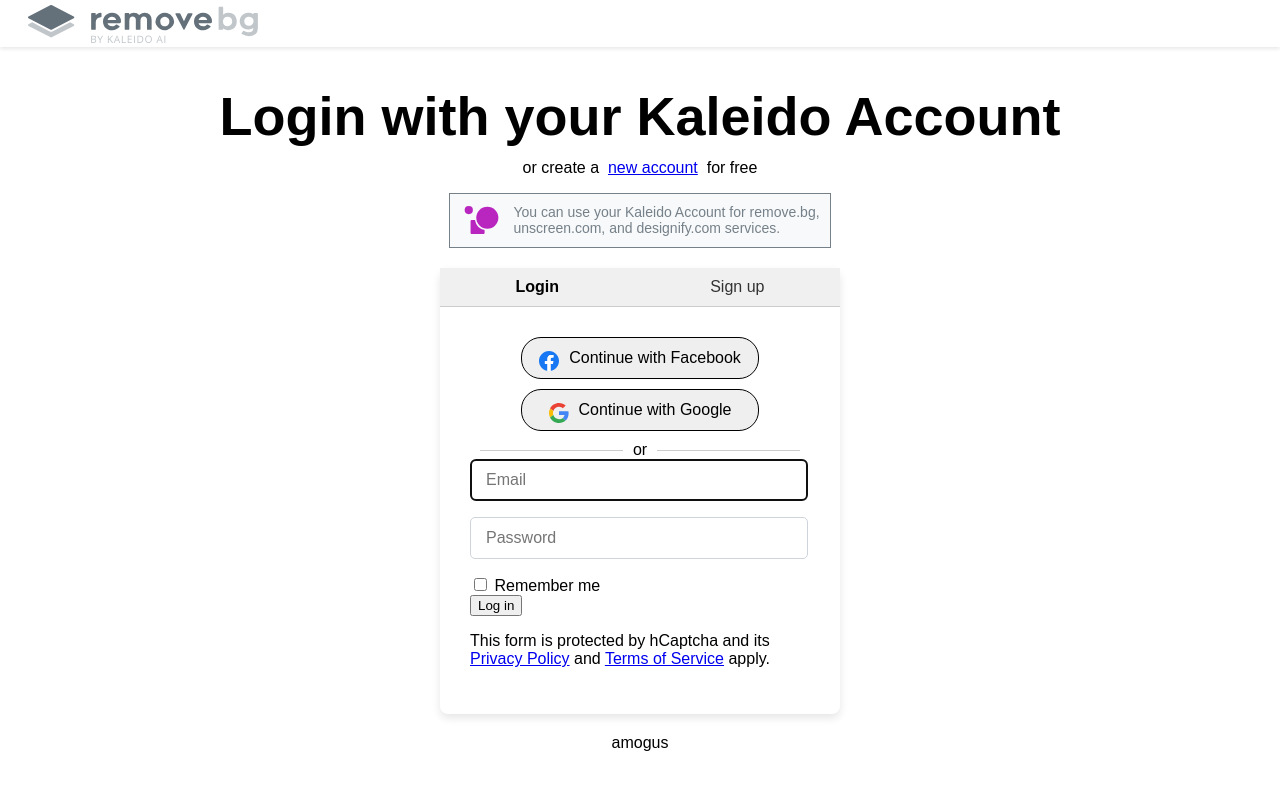
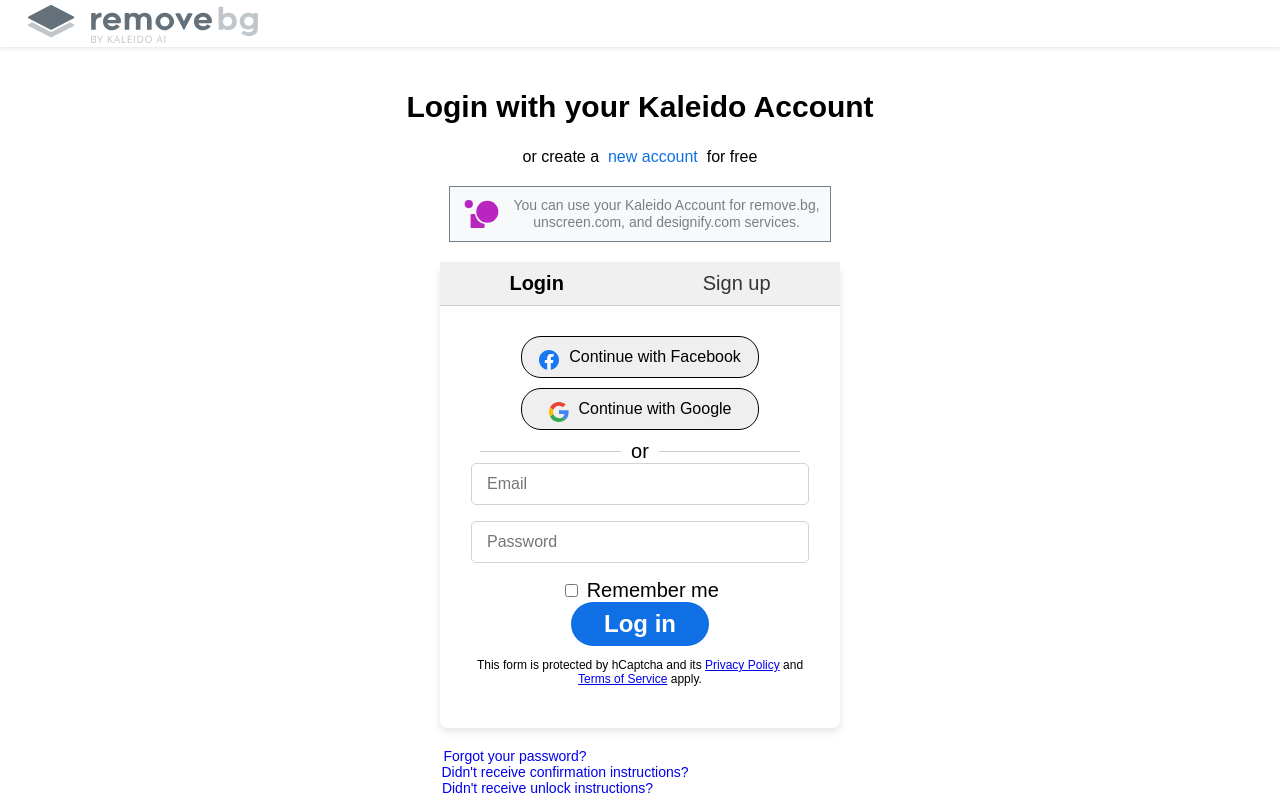
Before and after one commit to Phiravit/remove-bg-clone, a plain HTML site: page text.html in a window 1280 px wide. Drawn offline with Linux system fonts and the light colour scheme.

Commit message:
updated sssss

```diff
--- a/style/nav.css
+++ b/style/nav.css
@@ -212,9 +212,9 @@ li {
 
   .dropbtn {
     display: flex !important;
-    color: white;
+    color: black;
     padding: 16px;
-    font-size: 16px;
+    font-size: 40px;
     border: none;
     cursor: pointer;
   }
--- a/test.css
+++ b/test.css
@@ -1,7 +1,69 @@
-body {
-    font-family: Arial, sans-serif;
+body,
+html {
+    margin: 0;
+    font-family: sans-serif, -apple-system, BlinkMacSystemFont;
+}
+
+.head-element {
+    text-align: center;
+    padding: 0 20px;
+    width: auto;
+    height: 53px;
+    margin-top: 7%;
+    font-size: 1.25em;
+}
+
+a img {
+    width: 230px;
+}
+
+.choice a {
+    color: #0F70E6;
+    text-decoration: none;
+}
+
+.custom-link img {
+    margin-top: 5px;
+}
+
+.btn-upload {
+    border: 1px solid transparent;
+    border-radius: 9999px;
+    font-weight: bold;
+    display: inline-flex;
+    align-items: center;
+    justify-content: center;
+    padding: 10px 32px;
+    height: 44px;
+    background-color: #0F70E6;
+    font-size: 24px;
+    text-decoration: none;
+    color: #FFFFFF;
+}
+
+.custom-container {
+    display: flex;
+    align-items: center;
+    padding: 10px;
+    /* Set the desired padding */
+    background-color: #F7F9FA;
+    border: 1px solid #768089;
+}
+
+.custom-container img {
+    width: 43px;
+    height: 28px;
+    margin-right: 10px;
+}
+
+.custom-container p {
+    color: #768089;
+    font-size: 14px;
+    /* Set the desired font size */
+    line-height: 1.2;
     margin: 0;
 }
+
 
 .card {
     border-radius: 8px;
@@ -42,7 +104,9 @@ body {
 
 
 .btn {
-    display: inline-block;
+    display: flex;
+    align-items: center;
+    justify-content: center;
     font-weight: 400;
     text-align: center;
     white-space: nowrap;
@@ -52,15 +116,32 @@ body {
     line-height: 1.5;
     border-radius: 5px;
     border: 1px solid;
+    width: 70%;
+    max-width: 300px;
+    margin: 0 auto;
+}
+
+.btn img {
+    margin-right: 10px;
+    width: 20px;
+}
+
+.img-logo,
+.img-logo-fb {
+    display: inline-block;
+}
+
+.oauth-login-button {
+    text-align: center;
 }
 
 .btn-login {
-    background-color: #ffffff;
-    color: #000000;
+    border-radius: 20px;
+    margin-bottom: 10px;
 }
 
-.oauth-login-button {
-    width: 100%;
+.btn-login img {
+    margin-bottom: -5px;
 }
 
 .d-flex {
@@ -83,7 +164,7 @@ body {
 }
 
 .form-control {
-    width: 75%;
+    width: 90%;
     padding: 8px 15px;
     font-size: 1rem;
     line-height: 1.5;
@@ -93,10 +174,64 @@ body {
     border-radius: 5px;
 }
 
-.img-logo {
-    width: 20px;
+.choice {
+    font-size: 16px;
 }
-.img-logo-fb {
-    width: 30px;
-    justify-content: center;
+
+.custom-container p {
+    font-size: 14px;
 }
+
+.txt-ctm {
+    font-size: 12px;
+}
+
+.under-card {
+    font-size: 14px;
+}
+
+.under-card a {text-decoration: none;}
+.under-card1 {
+    margin-right: 250px;
+}
+
+.under-card2 {
+    margin-right: 150px;
+}
+
+.under-card3 {
+    margin-right: 185px;
+}
+
+@media (max-width: 440px) {
+    .under-card {
+       display: none;
+    }
+}
+
+@media (max-width: 720px) {
+    .head-element {
+       margin-top: 15%;
+    }
+}
+
+
+.main-footer {
+    background-color: #f8f9fa; /* Adjust the color as needed */
+    padding: 20px 0;
+}
+
+.container {
+    max-width: 1200px;
+    margin: 0 auto;
+}
+
+.row {
+    display: flex;
+    flex-wrap: wrap;
+    justify-content: space-between;
+}
+
+.col-lg {
+    flex: 1;
+}
--- a/text.html
+++ b/text.html
@@ -5,203 +5,16 @@
     <meta charset="UTF-8">
     <meta name="viewport" content="width=device-width, initial-scale=1.0">
     <title>Remove Background</title>
-    <!-- <link rel="stylesheet" href="./style/login.css"> -->
+    <link rel="stylesheet" href="./test.css   ">
     <link rel="stylesheet" href="./style/nav.css">
     <link href="https://fonts.googleapis.com/css?family=Poppins" rel="stylesheet">
     <link href="https://fonts.googleapis.com/css?family=Open Sans" rel="stylesheet">
     <link rel="icon" type="image/x-icon" href="./img/logo2.png">
-    <style>
-        body,
-        html {
-            margin: 0;
-            font-family: sans-serif, -apple-system, BlinkMacSystemFont;
-        }
 
-        /* .first-div {
-        margin-top: 2px;
-        margin-bottom: 2px;
-        margin-left: auto;
-        margin-right: auto;
-        display: flex;
-        align-items: center;
-    } */
-        /*
-    .centering {
-        margin-top: 0.5rem;
-        display: flex;
-        align-items: center;
-    } */
-
-        .head-element {
-            display: flex;
-            margin-left: auto;
-            margin-right: auto;
-            justify-content: center;
-            align-items: center;
-            padding: 0 20px;
-            width: auto;
-            height: 53px;
-            margin-top: 7%;
-            font-size: 28px;
-        }
-
-        a img {
-            width: 230px;
-        }
-
-        p .center a {
-            color: blue;
-        }
-
-        .custom-link img {
-            margin-top: 5px;
-        }
-
-
-
-        .custom-container {
-            display: flex;
-            align-items: center;
-            padding: 10px;
-            /* Set the desired padding */
-            background-color: #F7F9FA;
-            border: 1px solid #768089;
-        }
-
-        .custom-container img {
-            width: 43px;
-            height: 28px;
-            margin-right: 10px;
-        }
-
-        .custom-container p {
-            color: #768089;
-            font-size: 14px;
-            /* Set the desired font size */
-            line-height: 1.2;
-            margin: 0;
-        }
-
-
-        .card {
-            border-radius: 8px;
-            box-shadow: 0 4px 8px rgba(0, 0, 0, 0.1);
-            margin: 20px auto;
-            max-width: 400px;
-        }
-
-        .card-body {
-            padding: 30px;
-        }
-
-        .nav {
-            list-style: none;
-            padding: 0;
-            margin: 0;
-        }
-
-        .nav-card-tabs {
-            display: flex;
-            justify-content: space-around;
-            background-color: #f0f0f0;
-            border-bottom: 1px solid #ccc;
-            padding: 10px 0;
-        }
-
-        .nav-link {
-            text-decoration: none;
-            color: #333;
-            padding: 10px 15px;
-            border-radius: 5px;
-        }
-
-        .nav-link.active {
-            color: #000000;
-            font-weight: bold;
-        }
-
-
-        .btn {
-            display: flex;
-            align-items: center;
-            justify-content: center;
-            font-weight: 400;
-            text-align: center;
-            white-space: nowrap;
-            border: 1px solid transparent;
-            padding: 8px 15px;
-            font-size: 1rem;
-            line-height: 1.5;
-            border-radius: 5px;
-            border: 1px solid;
-            width: 70%;
-            max-width: 300px;
-            margin: 0 auto;
-        }
-
-        .btn img {
-            margin-right: 10px;
-            width: 20px;
-        }
-
-        .img-logo,
-        .img-logo-fb {
-            display: inline-block;
-        }
-
-        .oauth-login-button {
-            text-align: center;
-        }
-
-        .btn-login {
-            border-radius: 20px;
-            margin-bottom: 10px;
-        }
-
-        .btn-login img {
-            margin-bottom: -5px;
-        }
-
-        .d-flex {
-            display: flex;
-            justify-content: space-between;
-            align-items: center;
-        }
-
-        .hr {
-            border: 0;
-            height: 1px;
-            background-color: #ccc;
-            flex-grow: 1;
-            margin: 0 10px;
-        }
-
-
-        .form-group {
-            margin-bottom: 1rem;
-        }
-
-        .form-control {
-            width: 90%;
-            padding: 8px 15px;
-            font-size: 1rem;
-            line-height: 1.5;
-            color: #495057;
-            background-color: #fff;
-            border: 1px solid #ced4da;
-            border-radius: 5px;
-        }
-
-        @media only screen and (min-width: 600px) {
-
-            .head-element {
-                font-size: 36px;
-            }
-        }
-    </style>
 </head>
 
 <body>
+    <main>
         <div class="prism">
             <nav class="headingrule" id="navbar">
                 <div class="first-div">
@@ -218,18 +31,17 @@
         <div class="header">
             <div class="head-element">
                 <h2>Login with your Kaleido Account</h2>
-        </div>
-        <p class="center">or create a &nbsp;<a href="#">new account</a>&nbsp; for free</p>
-    </div>
+                <p class="center">
+                    <span class="choice">or create a &nbsp;<a href="#">new account</a>&nbsp; for free</span>
+                </p>
 
                 <div class="center">
                     <div class="custom-container">
                         <img src="./img/small-ai-logo.svg" alt="Your Image">
-            <p>You can use your Kaleido Account for remove.bg,<br> unscreen.com, and designify.com services.</p>
+                        <p>You can use your Kaleido Account for remove.bg,<br> unscreen.com, and designify.com services.
+                        </p>
                     </div>
                 </div>
-
-
                 <div class="card">
                     <ul class="nav nav-card-tabs">
                         <li class="nav-item">
@@ -240,8 +52,8 @@
                         </li>
                     </ul>
                     <div class="card-body">
-            <div class="text-center">
-                <button class="btn btn-login mb-2 oauth-login-button" type="submit">
+
+                        <button class="btn btn-login" type="submit">
                             <img class="img-logo-fb" src="./img/fb-logo.svg" alt="Facebook Icon">
                             Continue with Facebook
                         </button>
@@ -249,47 +61,41 @@
                             <img class="img-logo" src="./img/gg-logo.svg" alt="Google Icon">
                             Continue with Google
                         </button>
-                <div class="d-flex my-3">
+                        <div class="d-flex">
                             <hr class="hr">
                             <div>or</div>
                             <hr class="hr">
                         </div>
-            </div>
 
-            <form class="hcaptcha-form" id="new_user">
+                        <form>
                             <div class="form-group">
-                    <input autofocus="autofocus" autocomplete="email" class="form-control" placeholder="Email"
-                        required="required" type="email" value="" name="user[email]" id="user_email">
+                                <input class="form-control" placeholder="Email" required="required" type="email"
+                                    value="">
                             </div>
                             <div class="form-group">
-                    <input class="form-control" placeholder="Password" required="required" type="password"
-                        name="user[password]" id="user_password">
+                                <input class="form-control" placeholder="Password" required="required" type="password">
                             </div>
                             <div class="checkbox">
-                    <label>
-                        <input type="checkbox" value="1" name="user[remember_me]" id="user_remember_me">
-                        Remember me
-                    </label>
+                                <label> <input type="checkbox" value="1"> Remember me</label>
                             </div>
-                <div class="actions text-center">
-                    <div class="text-center">
-                        <button class="hcaptcha-submit">Log in</button>
-                    </div>
-                    <p class="mt-2 mx-auto">
+                            <button class="btn-upload">Log in</button>
+                            <p class="txt-ctm">
                                 This form is protected by hCaptcha and its
-                        <a target="_blank" rel="noopener" class="font-weight-bold"
-                            href="https://hcaptcha.com/privacy">Privacy
-                            Policy</a>
-                        and
-                        <a target="_blank" rel="noopener" class="font-weight-bold"
-                            href="https://hcaptcha.com/terms">Terms of
-                            Service</a> apply.
+                                <a target="_blank" href="https://hcaptcha.com/privacy">Privacy Policy</a> and <a
+                                    target="_blank" href="https://hcaptcha.com/terms">Terms of Service</a> apply.
                             </p>
-                </div>
+
                         </form>
                     </div>
                 </div>
-    <div class="center">amogus</div>
+                <div class="under-card">
+                    <a href="#" class="under-card1">Forgot your password?</a><br>
+                    <a href="#" class="under-card2">Didn't receive confirmation instructions?</a><br>
+                    <a href="#" class="under-card3">Didn't receive unlock instructions?</a>
+                </div>
+            </div>
+        </div>
+    </main>
 
 
 </body>
```
Also changed, not shown: style/index.css (+15 -15 lines), index.html (line endings or trailing spaces), login.html (line endings or trailing spaces). Lines whose indentation alone changed are shown as unchanged.
